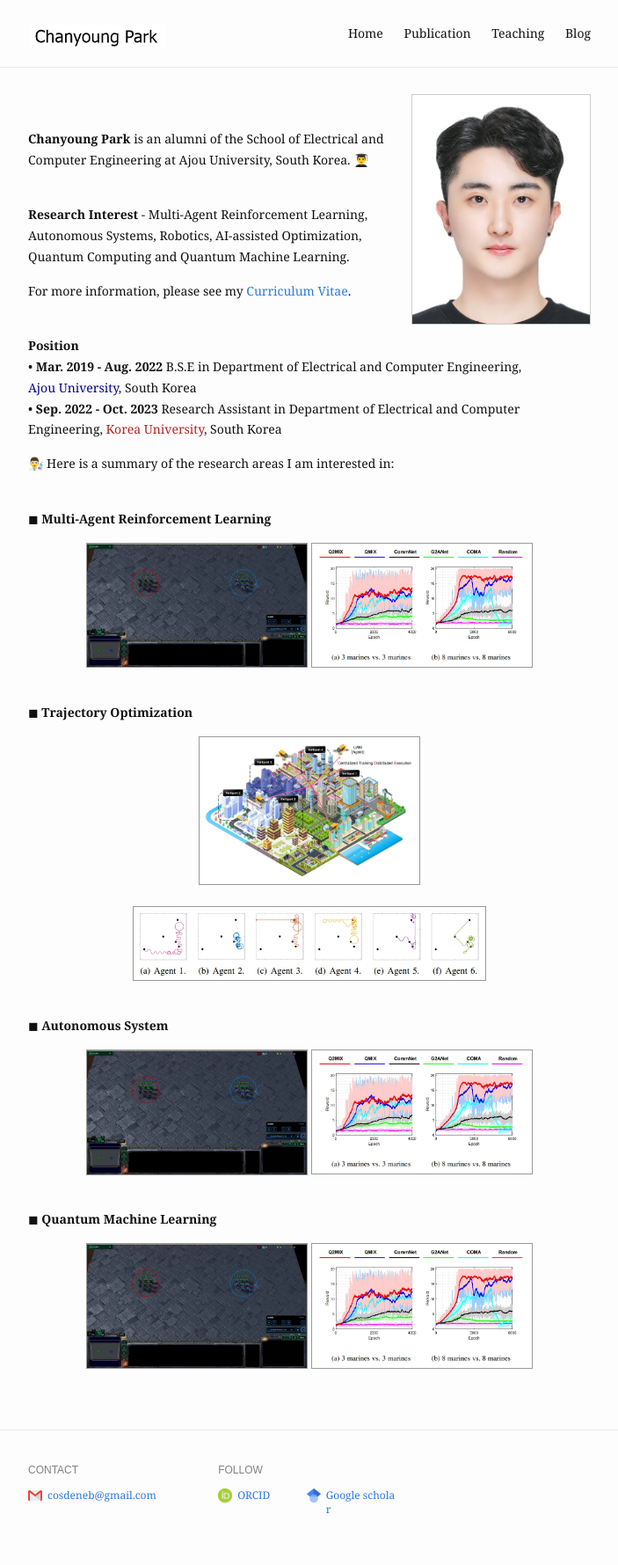
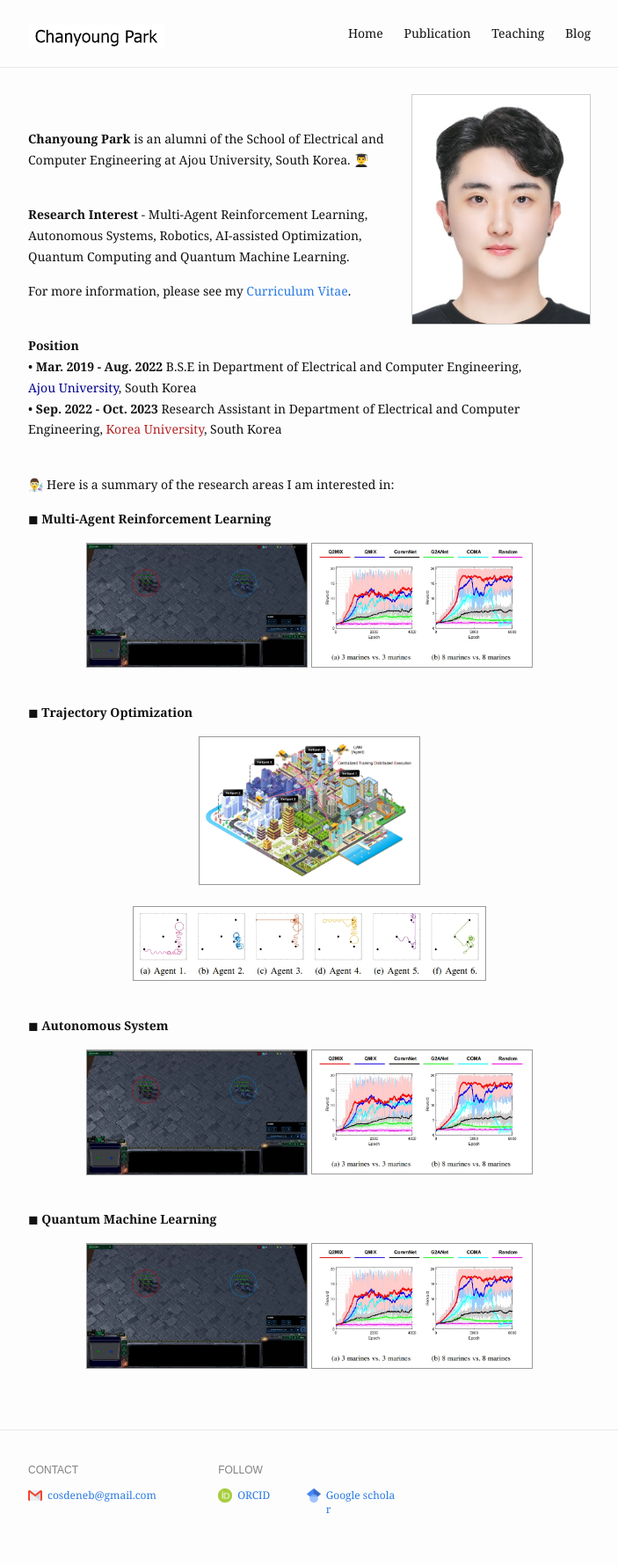
Before and after one commit to cosdeneb/cosdeneb.github.io, a Jekyll site: the page built from index.md, in a window 1280 px wide. Shown: the whole page at 88% size, without its empty margins (288-991 px from the left). Built offline with Jekyll 4.4.1, drawn with Linux system fonts in a browser that asks for light colours.

Commit message:
Update index.md

```diff
--- a/index.md
+++ b/index.md
@@ -29,10 +29,9 @@ profile_picture:
   • <b>Sep. 2022 - Oct. 2023</b> Research Assistant in Department of Electrical and Computer Engineering,   <font color='#b22222'>Korea University</font>, South Korea
 </p>
 
-
+<br/>
 👨‍🔬 Here is a summary of the research areas I am interested in:
 <p>
-  <br/>
   ◼ <b>Multi-Agent Reinforcement Learning</b>
   <br/>
   <div style="text-align : center;">
```
